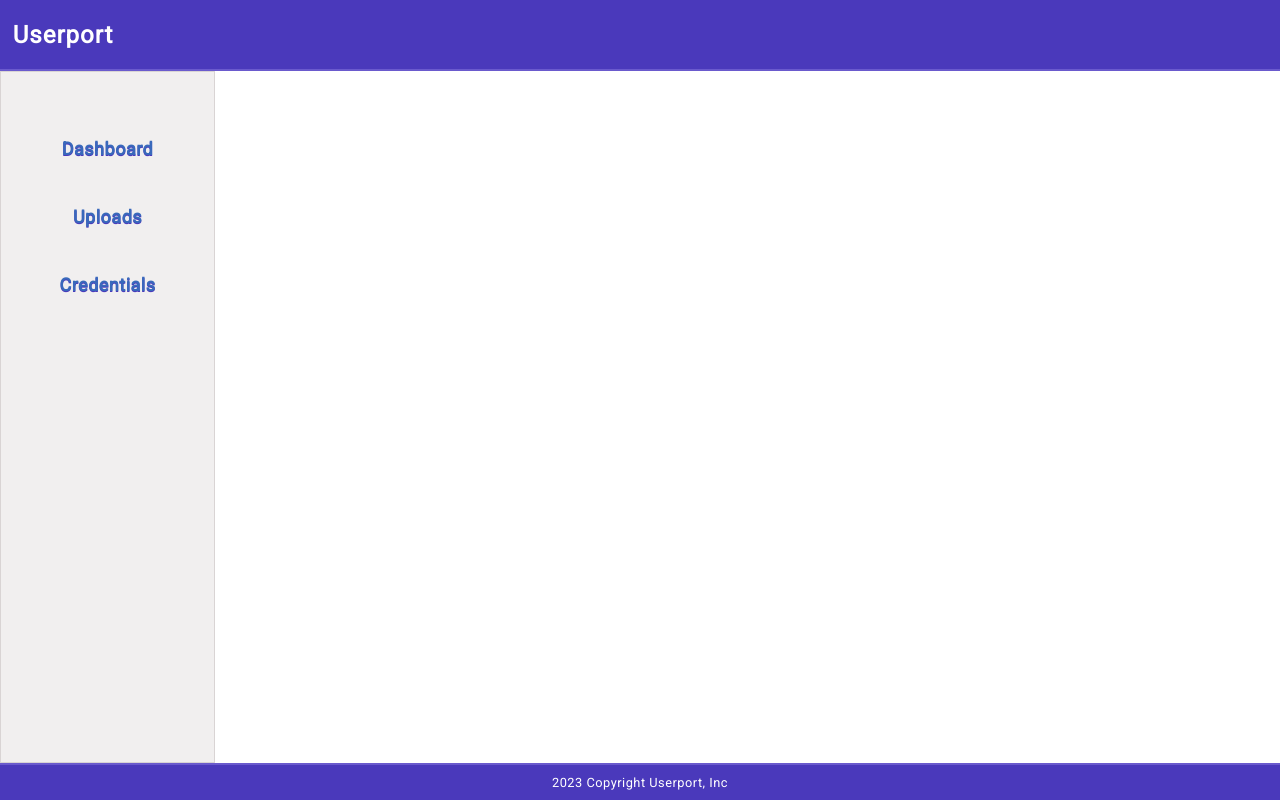
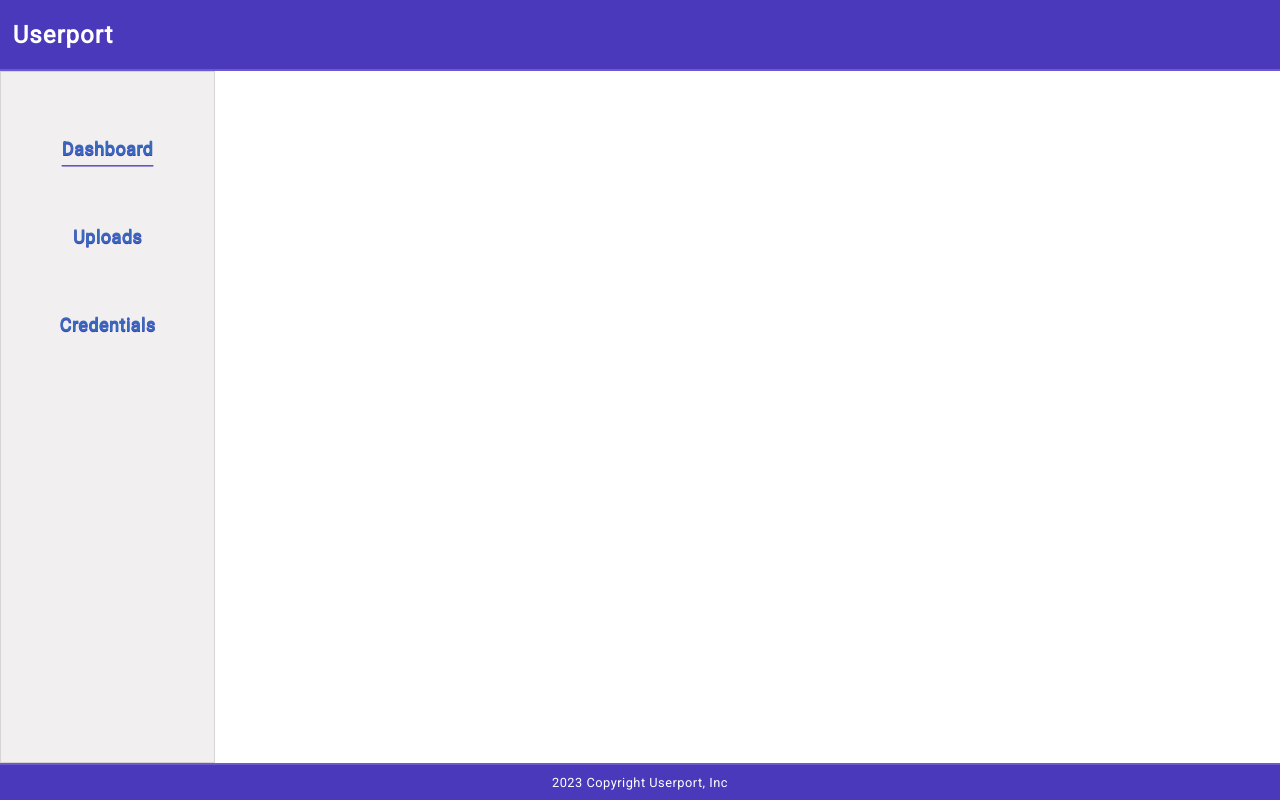
Before and after one commit to add4user/knobo, a Flask app: template userport/templates/dashboard/index.html in a window 1280 px wide. Run offline with Flask 3, Linux system fonts and the light colour scheme; the template is opened without the code that fills it, so the values that code supplies are empty; some libraries are stand-ins or nearby versions.

Commit message:
Added active class to Left Nav Options

```diff
--- a/userport/static/style.css
+++ b/userport/static/style.css
@@ -186,9 +186,12 @@ body {
 
   display: flex;
   flex-direction: column;
+  align-items: center;
+  gap: 20px;
 }
 
 #left-nav li {
+  width: 50%;
   text-align: center;
   font-size: large;
   color: #3969bb;
@@ -196,6 +199,16 @@ body {
   line-height: 20px;
 }
 
+#left-nav li.active {
+  text-decoration: underline;
+  text-underline-offset: 10px;
+}
+
+#left-nav a {
+  color: inherit;
+  text-decoration: none;
+}
+
 #main-content {
   width: 100%;
   height: 100%;
--- a/userport/templates/dashboard/left-nav.html
+++ b/userport/templates/dashboard/left-nav.html
@@ -2,9 +2,15 @@
 <div id="logged-in-content">
   <div id="left-nav">
     <ul>
-      <li><h4>Dashboard</h4></li>
-      <li><h4>Uploads</h4></li>
-      <li><h4>Credentials</h4></li>
+      <li class="active">
+        <h4><a href="#">Dashboard</a></h4>
+      </li>
+      <li>
+        <h4><a href="#">Uploads</a></h4>
+      </li>
+      <li>
+        <h4><a href="#">Credentials</a></h4>
+      </li>
     </ul>
   </div>
   <div id="main-content">{% block main_content %}{% endblock %}</div>
```
